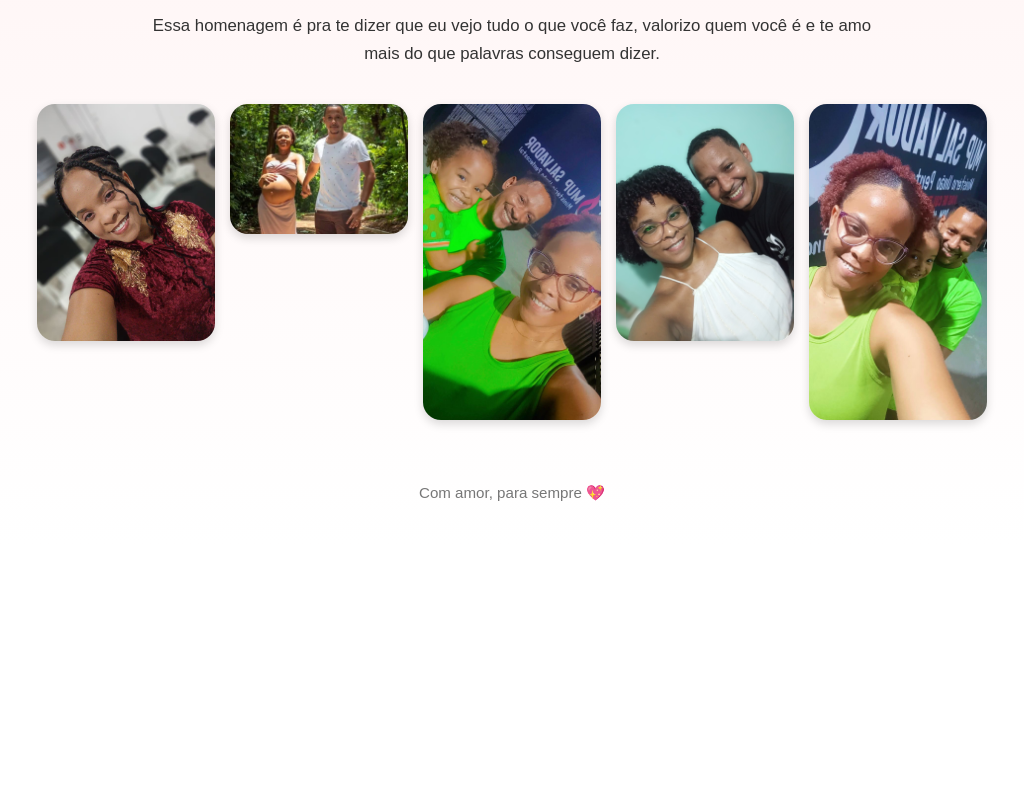
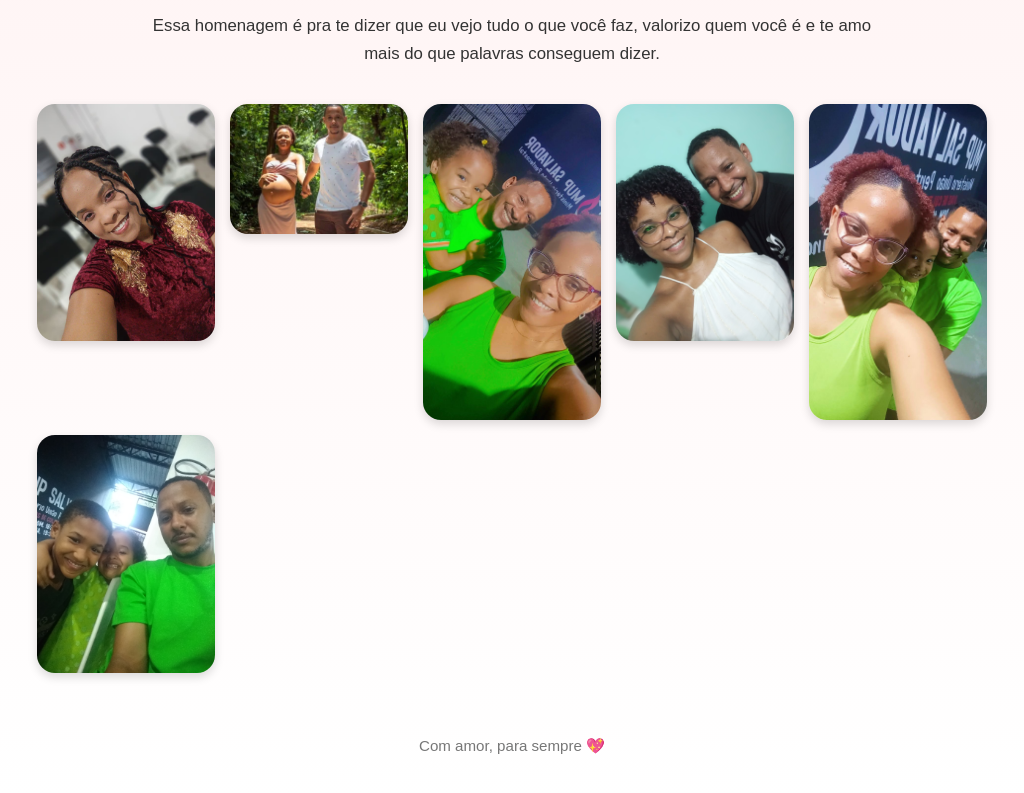
Before and after one commit to redenerd/homenagem-esposa, a plain HTML site: page index.html in a window 1280 px wide. Shown: the part 451-1244 px from the top of the page, without its empty margins (128-1152 px from the left). Before the commit the page ends 997 px from the top, so only its background shows below. Drawn offline with Linux system fonts and the light colour scheme.

Commit message:
Update index.html

```diff
--- a/index.html
+++ b/index.html
@@ -90,11 +90,12 @@
 </section>
 
 <section class="galeria">
-  <img src="Imagem1.jpg" alt="Minha esposa">
+   <img src="Imagem1.jpg" alt="Minha esposa">
   <img src="Imagem2.jpg" alt="Nossa família">
   <img src="Imagem3.jpg" alt="Momentos felizes">
   <img src="Imagem4.jpg" alt="Nossa caminhada juntos">
   <img src="Imagem5.jpg" alt="Nosso amor">
+  <img src="Imagem6.jpg" alt="Mais um momento nosso">
 </section>
 
 <footer>
```
